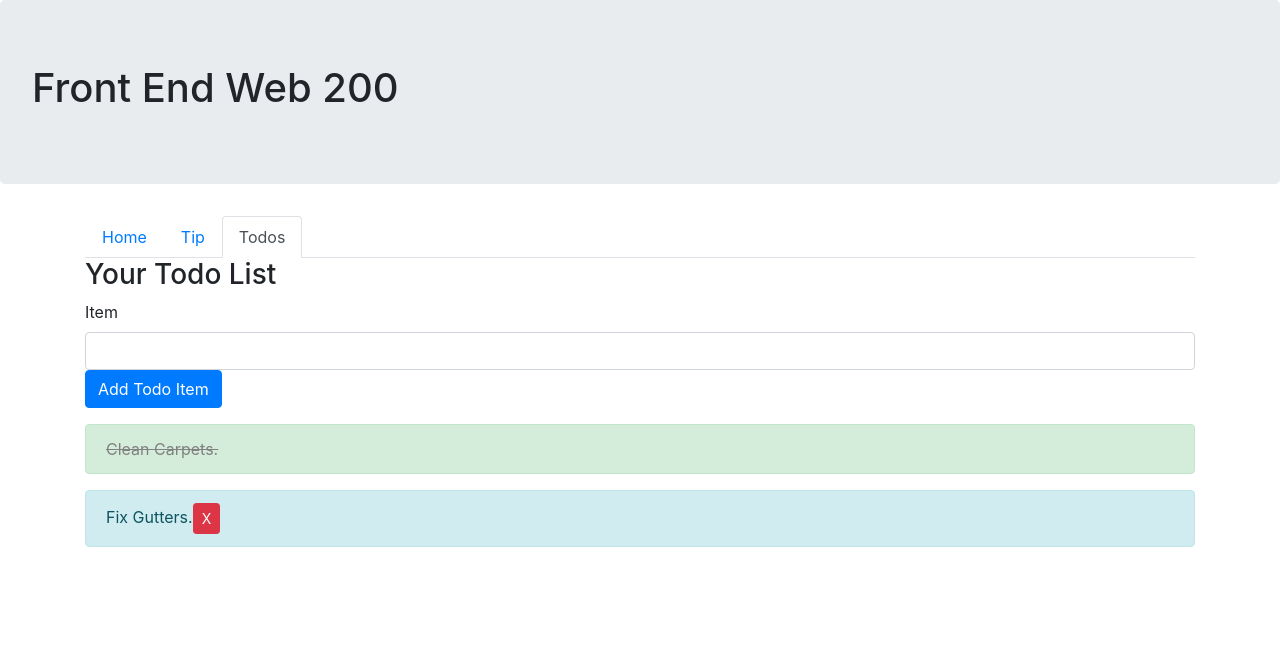
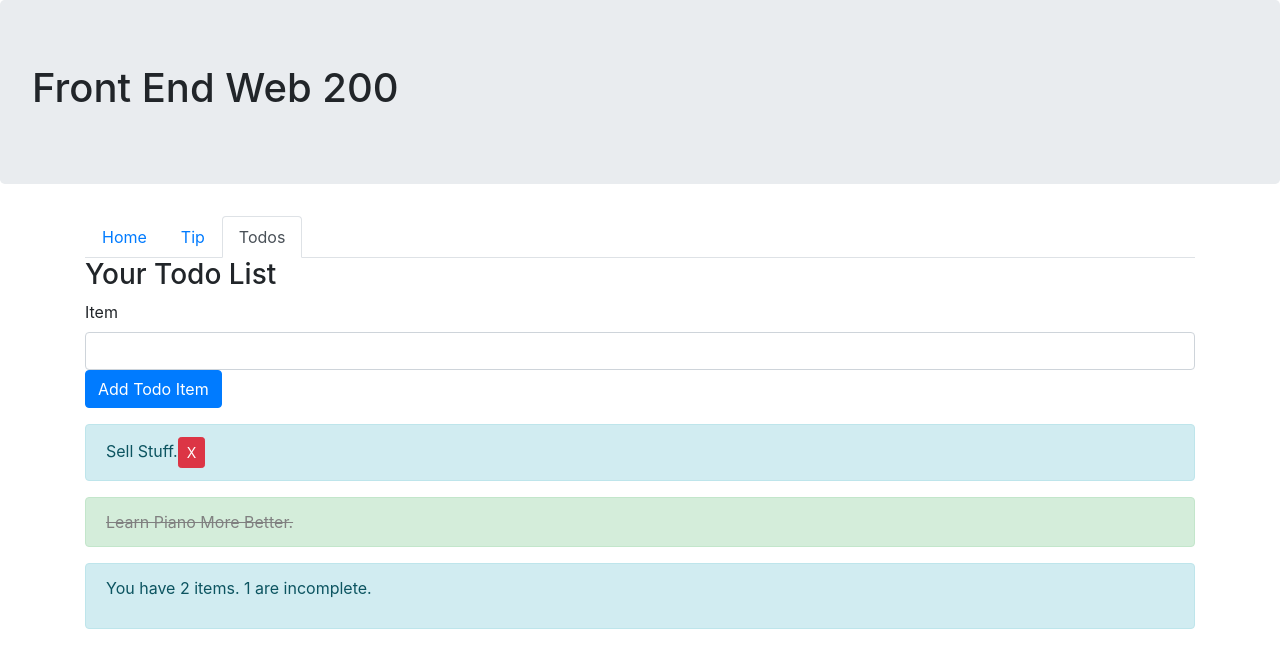
Before and after one commit to JeffryGonzalez/few200-oct-19, an Angular app: page /todos in a window 1280 px wide. Shown: the top 668 px of the page. Built offline with nearby package versions, Linux system fonts and the light colour scheme.

Commit message:
done with day 1

```diff
--- a/src/app/components/todos/list/list.component.ts
+++ b/src/app/components/todos/list/list.component.ts
@@ -1,5 +1,6 @@
 import { Component, OnInit, Input } from '@angular/core';
 import { TodoItem } from '../models';
+import { TodoDataService } from 'src/app/services/todo-data.service';
 
 @Component({
   selector: 'app-list',
@@ -9,12 +10,13 @@ import { TodoItem } from '../models';
 export class ListComponent implements OnInit {
 
   @Input() items: TodoItem[] = [];
-  constructor() { }
+  constructor(private service: TodoDataService) { }
 
   ngOnInit() {
   }
 
   markComplete(item: TodoItem) {
-    item.completed = true; // <-- bogus
+    // item.completed = true; // <-- bogus
+    this.service.markComplete(item);
   }
 }
--- /dev/null
+++ b/src/app/components/todos/status/status.component.html
@@ -0,0 +1,4 @@
+<footer class="alert alert-info">
+  <p>You have {{ (status$ | async)?.totalTodos }} items.
+    {{ (status$ | async)?.incompleteTodos }} are incomplete.</p>
+</footer>
--- /dev/null
+++ b/src/app/components/todos/status/status.component.ts
@@ -0,0 +1,37 @@
+import { Component, OnInit, Input } from '@angular/core';
+import { Observable } from 'rxjs';
+import { map } from 'rxjs/operators';
+import { TodoItem } from '../models';
+
+@Component({
+  selector: 'app-status',
+  templateUrl: './status.component.html',
+  styleUrls: ['./status.component.css']
+})
+export class StatusComponent implements OnInit {
+
+  @Input() items$: Observable<TodoItem[]>;
+  status$: Observable<StatusInfo>;
+  constructor() { }
+
+  ngOnInit() {
+    this.status$ = this.items$.pipe(
+      map(makeStatus)
+    );
+  }
+
+}
+
+interface StatusInfo {
+  totalTodos: number;
+  incompleteTodos: number;
+}
+
+// This is a "selector" - it knows how to take the items and make something else
+// like a sort of query.
+function makeStatus(items: TodoItem[]) {
+  return {
+    totalTodos: items.length,
+    incompleteTodos: items.filter(item => item.completed === false).length
+  } as StatusInfo;
+}
--- a/src/app/components/todos/todos.component.html
+++ b/src/app/components/todos/todos.component.html
@@ -3,5 +3,6 @@
 </header>
 <section>
   <app-entry (itemAdded)="onItemAdded($event)"></app-entry>
-  <app-list [items]="stuff"></app-list>
+  <app-list [items]="stuff$ | async"></app-list>
+  <app-status [items$]="stuff$"></app-status>
 </section>
--- a/src/app/components/todos/todos.component.ts
+++ b/src/app/components/todos/todos.component.ts
@@ -1,5 +1,7 @@
 import { Component, OnInit } from '@angular/core';
 import { TodoItem } from './models';
+import { TodoDataService } from 'src/app/services/todo-data.service';
+import { Observable } from 'rxjs';
 
 
 @Component({
@@ -9,25 +11,16 @@ import { TodoItem } from './models';
 })
 export class TodosComponent implements OnInit {
 
-  id = 2;
-
-  stuff: TodoItem[] = [
-    { id: '1', description: 'Clean Carpets', completed: true },
-    { id: '2', description: 'Fix Gutters', completed: false }
-  ];
-  constructor() { }
+  stuff$: Observable<TodoItem[]>;
+  constructor(private service: TodoDataService) { }
 
   ngOnInit() {
+    // right before the component is displayed
+    this.stuff$ = this.service.getTodos();
   }
 
   onItemAdded(description: string) {
-
-    this.id++;
-    const itemToAdd: TodoItem = {
-      id: this.id.toString(), description, completed: false
-    };
-    this.stuff = [itemToAdd, ...this.stuff];
-
+    this.service.addTodoItem(description);
   }
 
 }
--- /dev/null
+++ b/src/app/services/todo-data.service.ts
@@ -0,0 +1,37 @@
+import { TodoItem } from '../components/todos/models';
+import { BehaviorSubject, of, Observable } from 'rxjs';
+
+export class TodoDataService {
+
+  private subject: BehaviorSubject<TodoItem[]>;
+  private data: TodoItem[] = [
+    { id: '3', description: 'Sell Stuff', completed: false },
+    { id: '4', description: 'Learn Piano More Better', completed: true }
+  ];
+  id = 4;
+  constructor() {
+
+    this.subject = new BehaviorSubject<TodoItem[]>(this.data);
+  }
+
+  getTodos(): Observable<TodoItem[]> {
+    return this.subject.asObservable();
+  }
+
+  addTodoItem(description: string) {
+    this.id++;
+    const newItem: TodoItem = {
+      id: this.id.toString(),
+      description,
+      completed: false
+    };
+    this.data = [newItem, ...this.data];
+    this.subject.next(this.data);
+  }
+
+  markComplete(item: TodoItem) {
+    const originalItem = this.data.find(d => d.id === item.id);
+    originalItem.completed = true;
+    this.subject.next(this.data);
+  }
+}
```
Also changed, not shown: src/app/app.module.ts (+5 -2 lines), src/app/components/todos/status/status.component.css (added), 1 other file (tests, documents, lock files or other folders).
